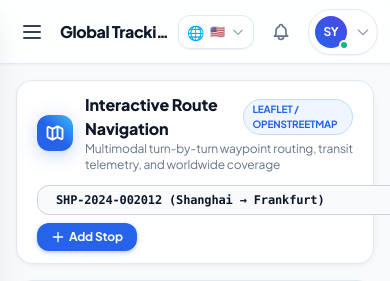
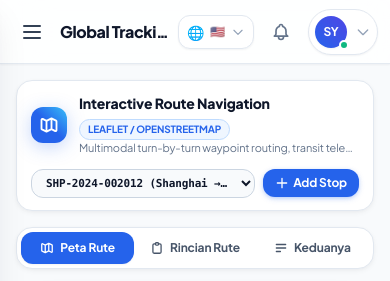
Before and after one commit to ranitanjung163-alt/CargoTrace, a Laravel app: page /tracking in a window 390 px wide. Shown: the top 281 px of the page. Run offline with Laravel 12, Linux system fonts and the light colour scheme; a user stored in the database is signed in; data comes from the database, SQL or seed files in the repository; data that the repository does not hold is empty; some libraries are stand-ins or nearby versions.

Commit message:
fix(mobile): restore transport legend visibility and ensure consignment dropdown responsiveness

```diff
--- a/resources/views/tracking/index.blade.php
+++ b/resources/views/tracking/index.blade.php
@@ -4,30 +4,30 @@
 <div class="space-y-4">
 
     <!-- Top Breadcrumb & Fleet Switcher Bar -->
-    <div class="bg-white px-5 py-3 rounded-2xl border border-brand-border shadow-soft-sm flex flex-col sm:flex-row sm:items-center justify-between gap-3">
-        <div class="flex items-center space-x-3">
+    <div class="bg-white px-3.5 sm:px-5 py-3 rounded-2xl border border-brand-border shadow-soft-sm flex flex-col sm:flex-row sm:items-center justify-between gap-3 w-full max-w-full overflow-hidden box-border">
+        <div class="flex items-center space-x-3 min-w-0">
             <div class="w-9 h-9 rounded-xl bg-gradient-to-tr from-blue-600 via-brand-primary to-sky-400 text-white flex items-center justify-center shadow-glow-primary shrink-0">
                 <svg class="w-5 h-5" fill="none" stroke="currentColor" stroke-width="2.2" viewBox="0 0 24 24">
                     <path stroke-linecap="round" stroke-linejoin="round" d="M9 20l-5.447-2.724A1 1 0 013 16.382V5.618a1 1 0 011.447-.894L9 7m0 13l6-3m-6 3V7m6 10l4.553 2.276A1 1 0 0021 18.382V7.618a1 1 0 00-.553-.894L15 4m0 13V4m0 0L9 7"/>
                 </svg>
             </div>
-            <div>
-                <div class="flex items-center space-x-2">
-                    <h2 class="text-base font-extrabold text-brand-navy">Interactive Route Navigation</h2>
-                    <span class="px-2 py-0.5 rounded-full text-[10px] font-bold uppercase bg-blue-50 text-brand-primary border border-blue-200">
+            <div class="min-w-0 flex-1">
+                <div class="flex flex-wrap items-center gap-1.5 sm:gap-2">
+                    <h2 class="text-sm sm:text-base font-extrabold text-brand-navy truncate">Interactive Route Navigation</h2>
+                    <span class="px-2 py-0.5 rounded-full text-[10px] font-bold uppercase bg-blue-50 text-brand-primary border border-blue-200 shrink-0">
                         Leaflet / OpenStreetMap
                     </span>
                 </div>
-                <p class="text-xs text-brand-secondary">Multimodal turn-by-turn waypoint routing, transit telemetry, and worldwide coverage</p>
+                <p class="text-[11px] sm:text-xs text-brand-secondary truncate sm:whitespace-normal">Multimodal turn-by-turn waypoint routing, transit telemetry, and worldwide coverage</p>
             </div>
         </div>
 
         <!-- Quick Fleet Consignment Selector -->
-        <div class="flex flex-wrap items-center gap-2">
-            <label for="consignmentSelect" class="text-xs font-bold text-slate-500 hidden md:inline">Select Fleet Consignment:</label>
-            <form action="{{ route('tracking.index') }}" method="GET" class="flex items-center space-x-2">
+        <div class="w-full sm:w-auto flex items-center gap-2 min-w-0">
+            <label for="consignmentSelect" class="text-xs font-bold text-slate-500 hidden md:inline shrink-0">Select Fleet Consignment:</label>
+            <form action="{{ route('tracking.index') }}" method="GET" class="flex-1 min-w-0 sm:flex-initial flex items-center space-x-2">
                 <select id="consignmentSelect" name="shipment_number" onchange="this.form.submit()"
-                        class="px-3.5 py-1.5 bg-slate-50 border border-slate-300 rounded-xl text-xs font-mono font-bold text-brand-navy focus:outline-none focus:border-brand-primary focus:bg-white shadow-xs">
+                        class="w-full sm:w-auto sm:max-w-xs md:max-w-sm lg:max-w-md px-2.5 sm:px-3.5 py-1.5 bg-slate-50 border border-slate-300 rounded-xl text-xs font-mono font-bold text-brand-navy focus:outline-none focus:border-brand-primary focus:bg-white shadow-xs truncate block">
                     @if(!$shipment && request('shipment_number') !== 'DEMO-FR-NORMANDY')
                         <option value="" disabled selected>-- Select Shipment --</option>
                     @endif
@@ -42,14 +42,14 @@
                         </option>
                     </optgroup>
                 </select>
-                <noscript><button type="submit" class="px-3 py-1.5 bg-brand-primary text-white text-xs font-bold rounded-xl">Load</button></noscript>
+                <noscript><button type="submit" class="px-3 py-1.5 bg-brand-primary text-white text-xs font-bold rounded-xl shrink-0">Load</button></noscript>
             </form>
 
             @if($shipment && !auth()->user()->isCustomer())
             <button type="button" onclick="document.getElementById('trackingModal').classList.remove('hidden')"
-                    class="inline-flex items-center px-3.5 py-1.5 bg-brand-primary hover:bg-brand-primary-hover text-white rounded-xl text-xs font-bold shadow-soft-sm shadow-brand-primary/25 transition-all">
+                    class="inline-flex items-center px-3 sm:px-3.5 py-1.5 bg-brand-primary hover:bg-brand-primary-hover text-white rounded-xl text-xs font-bold shadow-soft-sm shadow-brand-primary/25 transition-all shrink-0 whitespace-nowrap">
                 <svg class="w-3.5 h-3.5 mr-1" fill="none" stroke="currentColor" stroke-width="2.2" viewBox="0 0 24 24"><path stroke-linecap="round" stroke-linejoin="round" d="M12 4v16m8-8H4"/></svg>
-                Add Stop
+                <span>Add Stop</span>
             </button>
             @endif
         </div>
@@ -288,7 +288,7 @@
             <div id="googleDirectionsMap" class="w-full h-full relative z-10 select-none" style="touch-action: none !important; cursor: grab; background-color: #f8fafc !important;"></div>
 
             <!-- Floating Transport Mode & Route Legend (Keterangan Warna Moda Transportasi) -->
-            <div id="transportLegendCard" class="absolute top-13 sm:top-16 left-2.5 sm:left-4 z-20 bg-white/95 backdrop-blur-md rounded-xl sm:rounded-2xl shadow-md sm:shadow-lg border border-slate-200/90 p-2 sm:p-3 select-none max-w-[210px] sm:max-w-xs transition-all duration-200 pointer-events-auto">
+            <div id="transportLegendCard" class="absolute top-14 sm:top-16 left-2.5 sm:left-4 z-20 bg-white/95 backdrop-blur-md rounded-xl sm:rounded-2xl shadow-md sm:shadow-lg border border-slate-200/90 p-2 sm:p-3 select-none max-w-[215px] sm:max-w-xs transition-all duration-200 pointer-events-auto">
                 <div class="flex items-center justify-between pb-1 sm:pb-1.5 border-b border-slate-100 mb-1.5 cursor-pointer" onclick="toggleTransportLegend()">
                     <div class="flex items-center space-x-1.5">
                         <span class="w-2 h-2 sm:w-2.5 sm:h-2.5 rounded-full bg-blue-600 animate-pulse"></span>
@@ -700,6 +700,37 @@
         }
         #googleDirectionsMap .leaflet-bottom.leaflet-right {
             margin-bottom: 34px !important;
+        }
+    }
+
+    /* Transport Mode & Route Legend Card (Keterangan Moda) explicit responsive visibility */
+    #transportLegendCard {
+        display: block !important;
+        visibility: visible !important;
+        opacity: 1 !important;
+        pointer-events: auto !important;
+        z-index: 20 !important;
+    }
+    @media (max-width: 639px) {
+        #transportLegendCard {
+            top: 52px !important;
+            left: 10px !important;
+            max-width: 215px !important;
+        }
+    }
+
+    /* Responsive Consignment Selector on Mobile to Prevent Horizontal Overflow */
+    #consignmentSelect {
+        box-sizing: border-box !important;
+        max-width: 100% !important;
+        text-overflow: ellipsis !important;
+        white-space: nowrap !important;
+        overflow: hidden !important;
+    }
+    @media (max-width: 639px) {
+        #consignmentSelect {
+            width: 100% !important;
+            font-size: 11px !important;
         }
     }
 </style>
```
